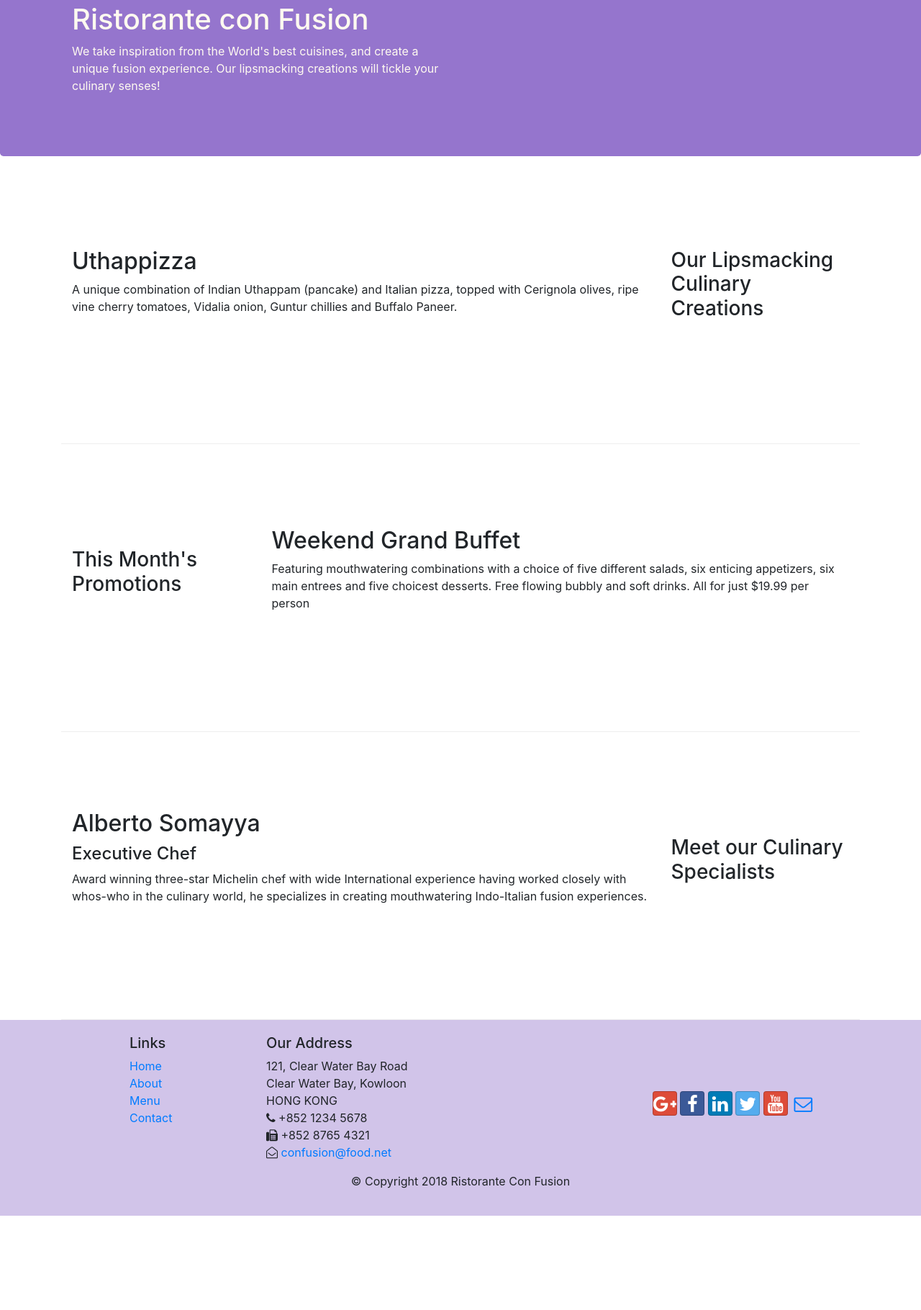
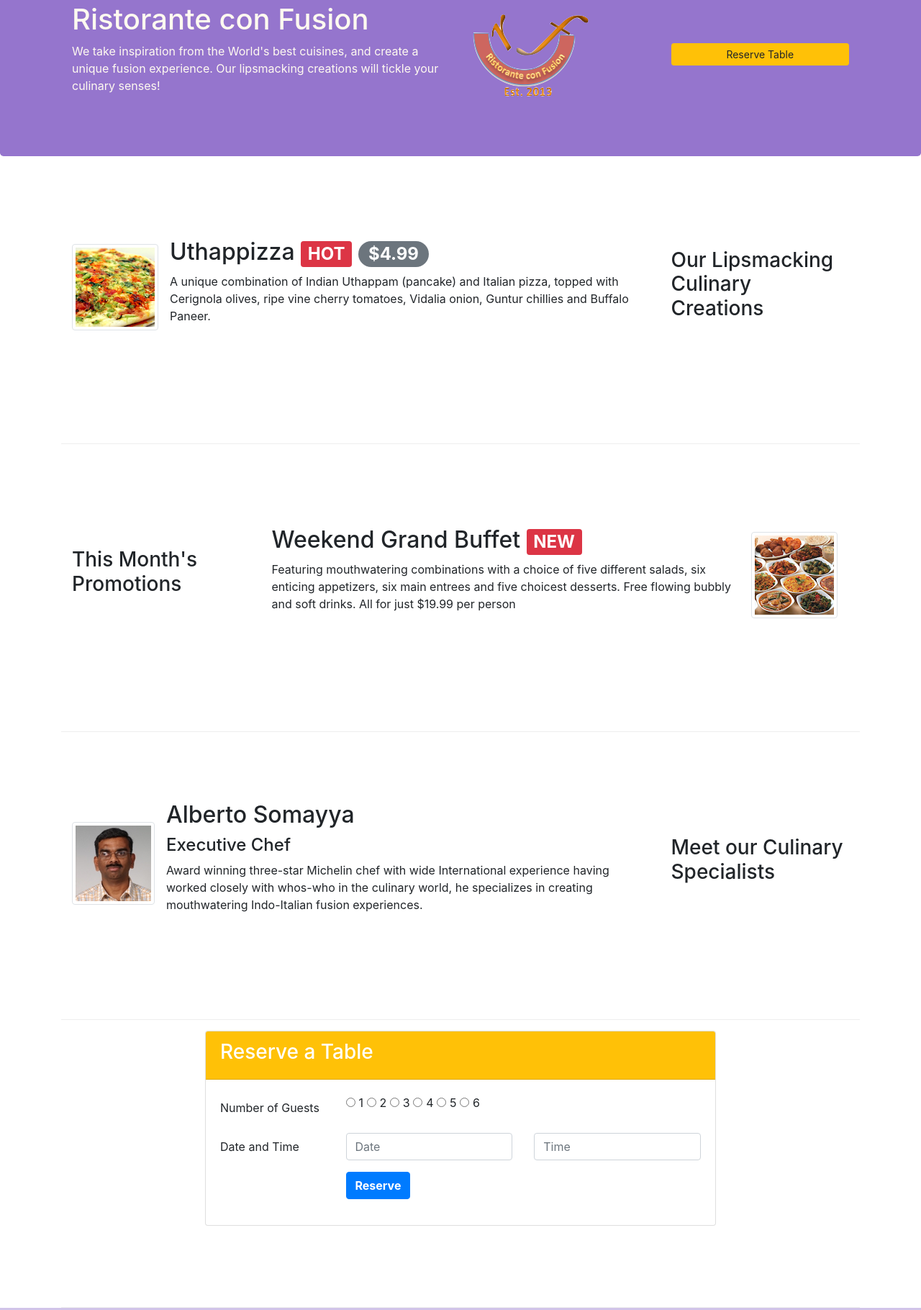
Before and after one commit to weiling-yu/bootstrap-git-text, a website: page index/index.html in a window 1280 px wide. Shown: the part 117-1937 px from the top of the page at 72% size. Before the commit the page ends 1806 px from the top, so only its background shows below. Drawn offline with nearby package versions, Linux system fonts and the light colour scheme.

Commit message:
Assignment 2

```diff
--- a/index/index.css
+++ b/index/index.css
@@ -20,6 +20,7 @@
     margin: 0 auto;
     background-color: #9575CD;
     color: floralwhite;
+
 }
 
 .address {
--- a/index/index.html
+++ b/index/index.html
@@ -8,10 +8,10 @@
     <meta http-equiv="x-ua-compatible" content="ie=edge">
 
     <!-- Bootstrap CSS -->
-    <link rel="stylesheet" href="node_modules/bootstrap/dist/css/bootstrap.min.css">
-    <link rel='stylesheet' href='index.css'>
-    <link rel='stylesheet' href='node_modules/font-awesome/css/font-awesome.min.css'>
-    <link rel='stylesheet' href='node_modules/bootstrap-social/bootstrap-social.css'>
+    <link rel="stylesheet" href="../node_modules/bootstrap/dist/css/bootstrap.min.css">
+    <link rel='stylesheet' href='./index.css'>
+    <link rel='stylesheet' href='../node_modules/font-awesome/css/font-awesome.min.css'>
+    <link rel='stylesheet' href='../node_modules/bootstrap-social/bootstrap-social.css'>
     <title>Ristorante Con Fusion</title>
 </head>
 
@@ -21,26 +21,29 @@
             <button class='navbar-toggler' type='button' data-toggle='collapse' data-target='#Navbar'>
                 <span class='navbar-toggler-icon'></span>
             </button>
-            <a class='navbar-brand mr-auto' href='#'>Ristorante Con Fusion</a>
+            <a class='navbar-brand mr-auto' href='#'><img src='../img/logo.png' alt='logo' height='30' width='41'></a>
             <div class='collapse navbar-collapse' id='Navbar'>
                 <ul class='navbar-nav mr-auto'>
                     <li class='nav-item active'><a class='nav-link' href='#'><span class='fa fa-home fa-lg'></span> Home</a></li>
-                    <li class='nav-item'><a class='nav-link' href='./aboutus.html'><span class='fa fa-info fa-lg'></span> About</a></li>
+                    <li class='nav-item'><a class='nav-link' href='../aboutus/aboutus.html'><span class='fa fa-info fa-lg'></span> About</a></li>
                     <li class='nav-item'><a class='nav-link' href='#'><span class='fa fa-list fa-lg'></span> Menu</a></li>
-                    <li class='nav-item'><a class='nav-link' href='contactus.html'><span class='fa fa-address-card-o fa-lg'></span> Contact</a></li>
+                    <li class='nav-item'><a class='nav-link' href='../contactus/contactus.html'><span class='fa fa-address-card-o fa-lg'></span> Contact</a></li>
                 </ul>
-            </div>
             </div>
         </div>
     </nav>
-    <header class='jumbotron'>
+    <header class='jumbotron '>
         <div class='container'>
             <div class='row row-header'>
                 <div class='col-12 col-sm-6'>
                     <h1>Ristorante con Fusion</h1>
                     <p>We take inspiration from the World's best cuisines, and create a unique fusion experience. Our lipsmacking creations will tickle your culinary senses!</p>
                 </div>
-                <div class='col-12 col-sm'>
+                <div class='col-12 col-sm-3 align-self-center'>
+                    <img src='../img/logo.png' alt='logo' class='image-fluid'>
+                </div>
+                <div class='col-12 col-sm-3 align-self-center'>
+                    <a class='btn btn-warning btn-sm btn-block' href='#reserve-table' role='button'>Reserve Table</a>
                 </div>
             </div>
         </div>
@@ -51,9 +54,18 @@
             <div class='col-12 col-sm-4 order-sm-last col-md-3'>
                 <h3>Our Lipsmacking Culinary Creations</h3>
             </div>
-            <div class='col col-sm order-sm-firt col-md'>
-                <h2>Uthappizza</h2>
-                <p>A unique combination of Indian Uthappam (pancake) and Italian pizza, topped with Cerignola olives, ripe vine cherry tomatoes, Vidalia onion, Guntur chillies and Buffalo Paneer.</p>
+            <div class='col col-sm order-sm-first col-md'>
+                <div class='media'>
+                    <img class='d-flex mr-3 img-thumbnail align-self-center' src='../img/uthappizza.png' alt='Uthappizza'>
+                    <div class='media-body'>
+                        <h2 class='mt-0'>Uthappizza
+                            <span class='badge badge-danger'>HOT</span>
+                            <span class='badge badge-pill badge-secondary'>$4.99</span>
+                        </h2>
+                        <p class='d-none d-sm-block'>A unique combination of Indian Uthappam (pancake) and Italian pizza,
+                            topped with Cerignola olives, ripe vine cherry tomatoes, Vidalia onion, Guntur chillies and Buffalo Paneer.</p>
+                    </div>
+                </div>
             </div>
         </div>
 
@@ -63,8 +75,14 @@
                 <h3>This Month's Promotions</h3>
             </div>
             <div class='col col-sm col-md'>
-                <h2>Weekend Grand Buffet</h2>
-                <p>Featuring mouthwatering combinations with a choice of five different salads, six enticing appetizers, six main entrees and five choicest desserts. Free flowing bubbly and soft drinks. All for just $19.99 per person </p>
+                <div class='media'>
+                    <div class='media-body'>
+                        <h2 class='mt-0'>Weekend Grand Buffet <span class='badge badge-danger'>NEW</span></h2>
+                        <p class='d-none d-sm-block'>Featuring mouthwatering combinations with a choice of five different salads, six enticing appetizers,
+                        six main entrees and five choicest desserts. Free flowing bubbly and soft drinks. All for just $19.99 per person </p>
+                    </div>
+                    <img class='d-flex img-thumbnail align-self-center mr-3' src='../img/buffet.png' alt='Buffet'>
+                </div>
             </div>
         </div>
 
@@ -73,10 +91,70 @@
                 <h3>Meet our Culinary Specialists</h3>
             </div>
             <div class='col col-sm order-sm-first col-md'>
-                <h2>Alberto Somayya</h2>
-                <h4>Executive Chef</h4>
-                <p>Award winning three-star Michelin chef with wide International experience having worked closely with whos-who in the culinary world, he specializes in creating mouthwatering Indo-Italian fusion experiences. </p>
+                <div class='media'>
+                    <img class='d-flex mr-3 img-thumbnail align-self-center' src='../img/alberto.png' alt='Alberto'>
+                    <div class='media-body'>
+                        <h2 class='mt-0'>Alberto Somayya</h2>
+                        <h4>Executive Chef</h4>
+                        <p class='d-none d-sm-block'>Award winning three-star Michelin chef with wide International experience
+                            having worked closely with whos-who in the culinary world, he specializes in creating mouthwatering Indo-Italian fusion experiences. </p>
+                    </div>
+                </div>
             </div>
+        </div>
+
+        <div class='row row-content align-self-center'>
+            <div class='col-12 col-sm-8 offset-sm-2'>
+                <div class='card'>
+                    <div class='card-header bg-warning text-white' id='reserve-table'>
+                        <h3>Reserve a Table</h3>
+                    </div>
+                    <div class='card-body'>
+                        <form>
+                            <div class='row form-group'>
+                                <div class='col-12 col-sm-3'>
+                                    <label for='number-of-guests' class='col-form-label'>Number of Guests</label>
+                                </div>
+                                <div class='col-12 col-sm-9'>
+                                    <div class='form-check-inline '>
+                                        <input type='radio' class='form-check-input' name='number-of-people' id='one' value='1'>
+                                        <label class='form-check-label' for='one'>1</label>&nbsp;
+                                        <input type='radio' class='form-check-input' name='number-of-people' id='two' value='2'>
+                                        <label class='form-check-label ' for='two'>2</label>&nbsp;
+                                        <input type='radio' class='form-check-input' name='number-of-people' id='three' value='3'>
+                                        <label class='form-check-label' for='three'>3</label>&nbsp;
+                                        <input type='radio' class='form-check-input' name='number-of-people' id='four' value='4'>
+                                        <label class='form-check-label' for='four'>4</label>&nbsp;
+                                        <input type='radio' class='form-check-input' name='number-of-people' id='five' value='5'>
+                                        <label class='form-check-label' for='five'>5</label>&nbsp;
+                                        <input type='radio' class='form-check-input' name='number-of-people' id='six' value='6'>
+                                        <label class='form-check-label' for='six'>6</label>&nbsp;
+                                    </div>
+                                </div>
+                            </div>
+                            <div class='row form-group'>
+                                <div class='col-12 col-sm-3'>
+                                    <label for='date-and-time' class='col-form-label'>Date and Time</label>
+                                </div>
+                                <div class='col-12 col-sm d-inline'>
+                                    <input class='form-control' type='text' id='date' name='date' placeholder="Date">
+                                </div>
+                                <div class='col-12 col-sm d-inline'>
+                                    <input class='form-control' type='text' id='time' name='time' placeholder="Time">
+                                </div>
+                            </div>
+                            <div class='row form-group'>
+                                <div class='col-12 col-sm-9 offset-sm-3'>
+                                    <button class='btn btn-primary font-weight-bold mr-3'>Reserve</button>
+                                </div>
+                            </div>
+                        </form>
+
+                    </div>
+
+                </div>
+            </div>
+
         </div>
     </div>
 
@@ -87,9 +165,9 @@
                     <h5>Links</h5>
                     <ul class='list-unstyled'>
                         <li><a href="#">Home</a></li>
-                        <li><a href="./aboutus.html">About</a></li>
+                        <li><a href="../aboutus/aboutus.html">About</a></li>
                         <li><a href="#">Menu</a></li>
-                        <li><a href="contactus.html">Contact</a></li>
+                        <li><a href="../contactus/contactus.html">Contact</a></li>
                     </ul>
                 </div>
                 <div class='col-7 col-sm-5'>
@@ -122,9 +200,9 @@
         </div>
     </footer>
 <!-- jQuery first, then Popper.js, then Bootstrap JS. -->
-<script src="node_modules/jquery/dist/jquery.slim.min.js"></script>
-<script src="node_modules/popper.js/dist/umd/popper.min.js"></script>
-<script src="node_modules/bootstrap/dist/js/bootstrap.min.js"></script>
+<script src="../node_modules/jquery/dist/jquery.slim.min.js"></script>
+<script src="../node_modules/popper.js/dist/umd/popper.min.js"></script>
+<script src="../node_modules/bootstrap/dist/js/bootstrap.min.js"></script>
 </body>
 
 </html>
```
Also changed, not shown: aboutus/aboutus.html (+10 -10 lines), contactus/contactus.html (+15 -16 lines), img/alberto.png (added), img/buffet.png (added), img/logo.png (added), img/uthappizza.png (added).
